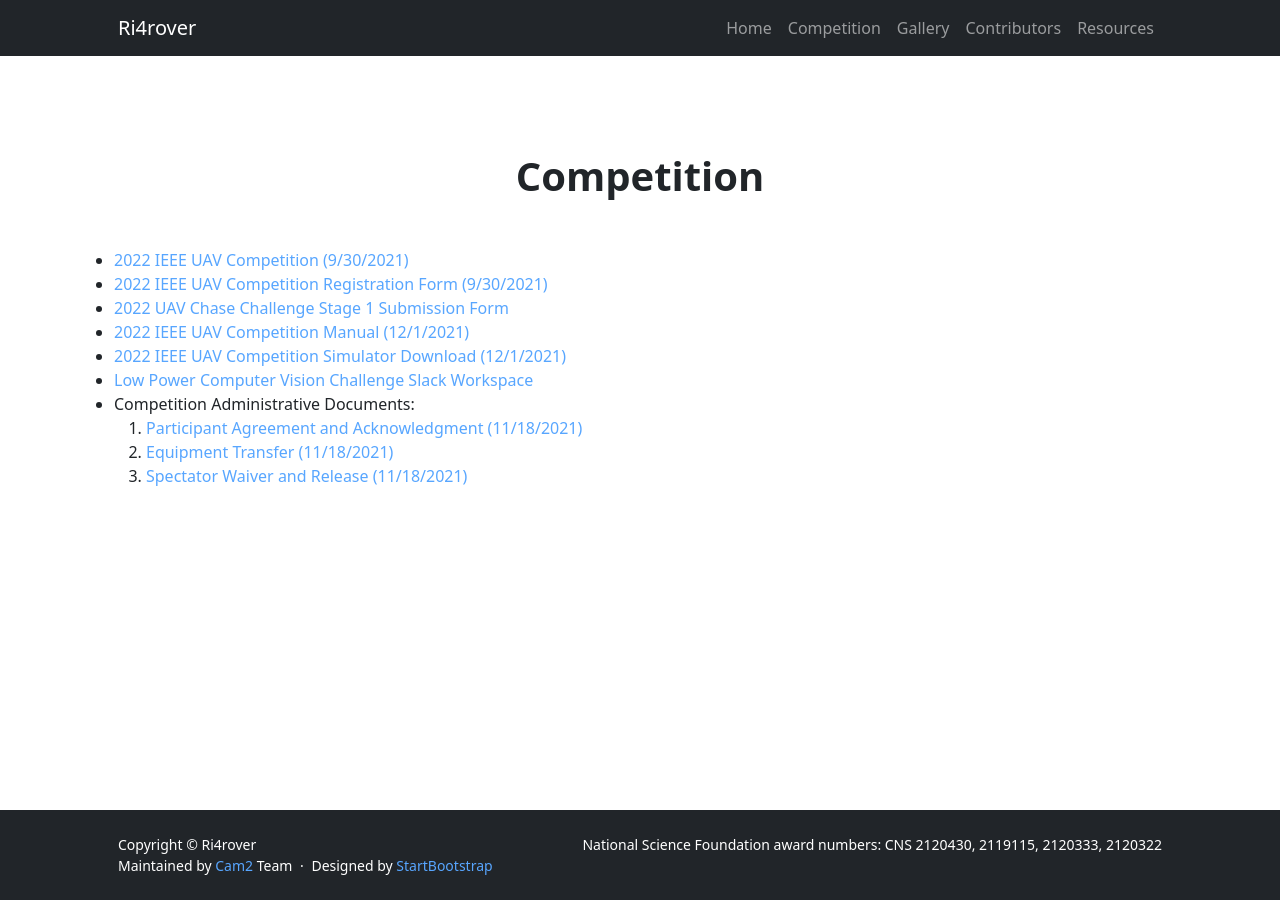
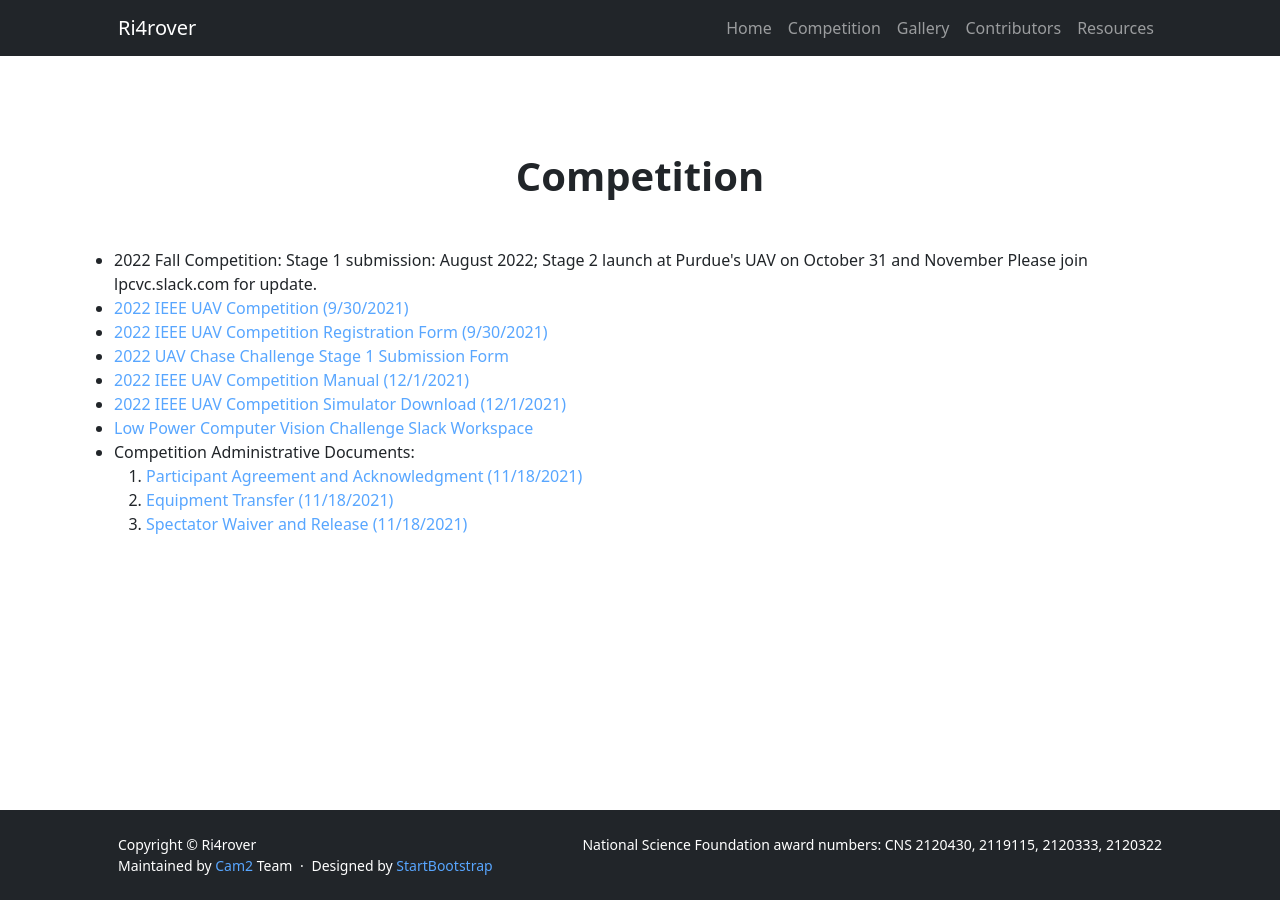
Before and after one commit to OliverQiang/Ri4rover, a Jekyll site: the page built from _pages/competition.html, in a window 1280 px wide. Built offline with Jekyll 4.4.1, drawn with Linux system fonts in a browser that asks for light colours.

Commit message:
add information about the 2022 fall competition

```diff
--- a/_pages/competition.html
+++ b/_pages/competition.html
@@ -13,6 +13,9 @@ title: Ri4rover
     </div>
     <div class="container competitons-text">
         <ul>
+            <li>
+                2022 Fall Competition: Stage 1 submission: August 2022; Stage 2 launch at Purdue's UAV on October 31 and November Please join lpcvc.slack.com for update.
+            </li>
             <li>
                 <a href="https://www.computer.org/publications/tech-news/events/uav-2022 ">2022 IEEE UAV Competition (9/30/2021)</a>
             </li>
```
